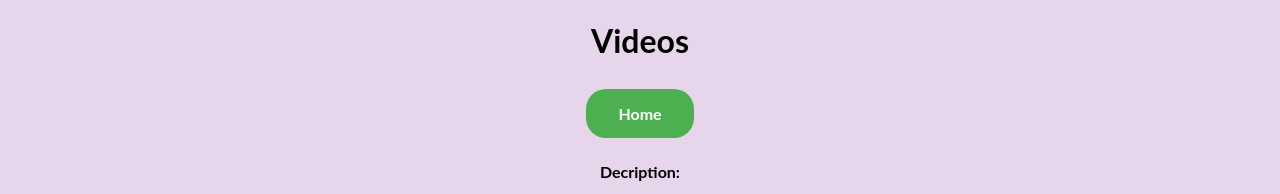
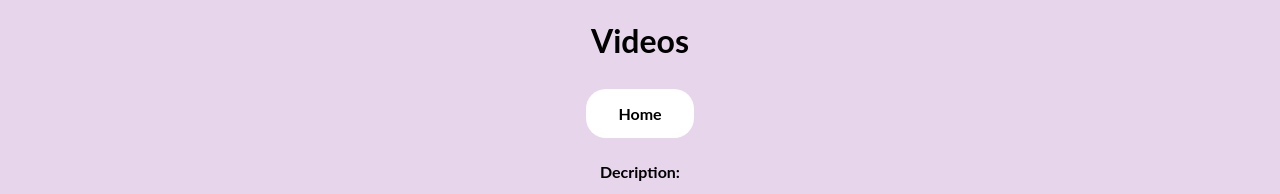
Before and after one commit to renzelpretzel0125/renzelpretzel0125.github.io-videos, a plain HTML site: page index.html in a window 1280 px wide. Shown: the top 194 px of the page. Drawn offline with Linux system fonts and the light colour scheme.

Commit message:
Update index.html

```diff
--- a/index.html
+++ b/index.html
@@ -8,7 +8,7 @@
     <style>
 	.button {
   	border: none;
-  	color: white;
+  	color: black;
   	padding: 15px 32px;
   	text-align: center;
   	text-decoration: none;
@@ -17,7 +17,7 @@
   	margin: 4px 2px;
   	cursor: pointer;
 	}
-	.button1 {background-color: #4CAF50; border-radius: 20px;}
+	.button1 {background-color: #FFFFFF; border-radius: 20px;}
     .center {
     	margin-left: auto;
         margin-right: auto;
```
